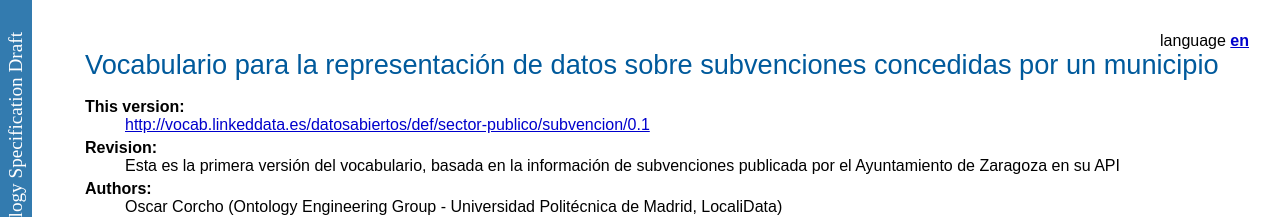
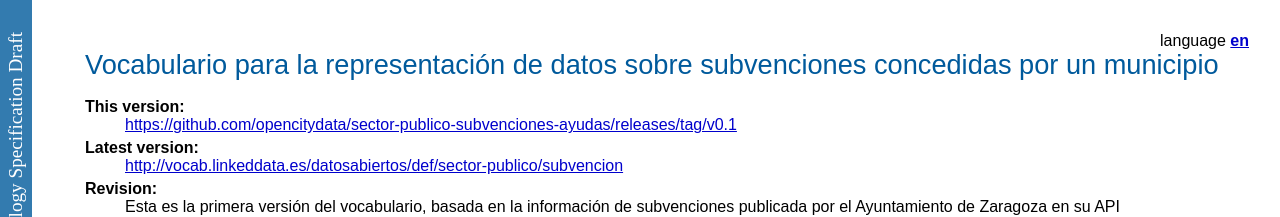
Before and after one commit to ma-garcia/visualization, a plain HTML site: page OnToology/sector-publico-subvenciones-ayudas/subvencion.owl/documentation/index-en.html in a window 1280 px wide. Shown: the top 217 px of the page. Drawn offline with Linux system fonts and the light colour scheme.

Commit message:
Actualización de documentación sector-publico-subvenciones-ayudas

```diff
--- a/OnToology/sector-publico-subvenciones-ayudas/subvencion.owl/documentation/index-en.html
+++ b/OnToology/sector-publico-subvenciones-ayudas/subvencion.owl/documentation/index-en.html
@@ -59,7 +59,10 @@ function loadTOC(){
 <h1>Vocabulario para la representación de datos sobre subvenciones concedidas por un municipio</h1>
 <dl>
 <dt>This version:</dt>
-<dd><a href="http://vocab.linkeddata.es/datosabiertos/def/sector-publico/subvencion/0.1">http://vocab.linkeddata.es/datosabiertos/def/sector-publico/subvencion/0.1</a></dd>
+<dd><a href="https://github.com/opencitydata/sector-publico-subvenciones-ayudas/releases/tag/v0.1	">https://github.com/opencitydata/sector-publico-subvenciones-ayudas/releases/tag/v0.1	</a></dd>
+</dl><dl>
+<dt>Latest version:</dt>
+<dd><a href="http://vocab.linkeddata.es/datosabiertos/def/sector-publico/subvencion">http://vocab.linkeddata.es/datosabiertos/def/sector-publico/subvencion</a></dd>
 </dl><dt>Revision:</dt>
 <dd>Esta es la primera versión del vocabulario, basada en la información de subvenciones publicada por el Ayuntamiento de Zaragoza en su API</dd>
 <dl><dt>Authors:</dt>
```
